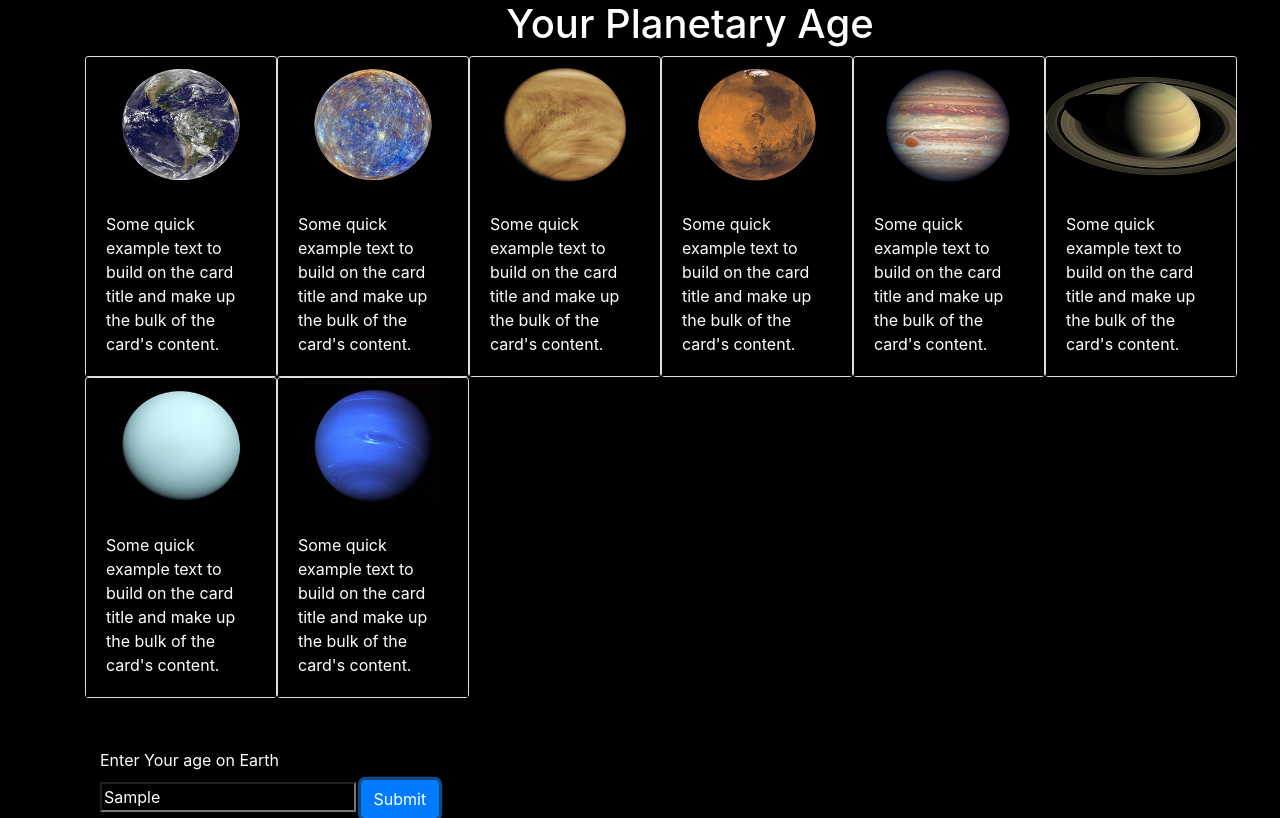
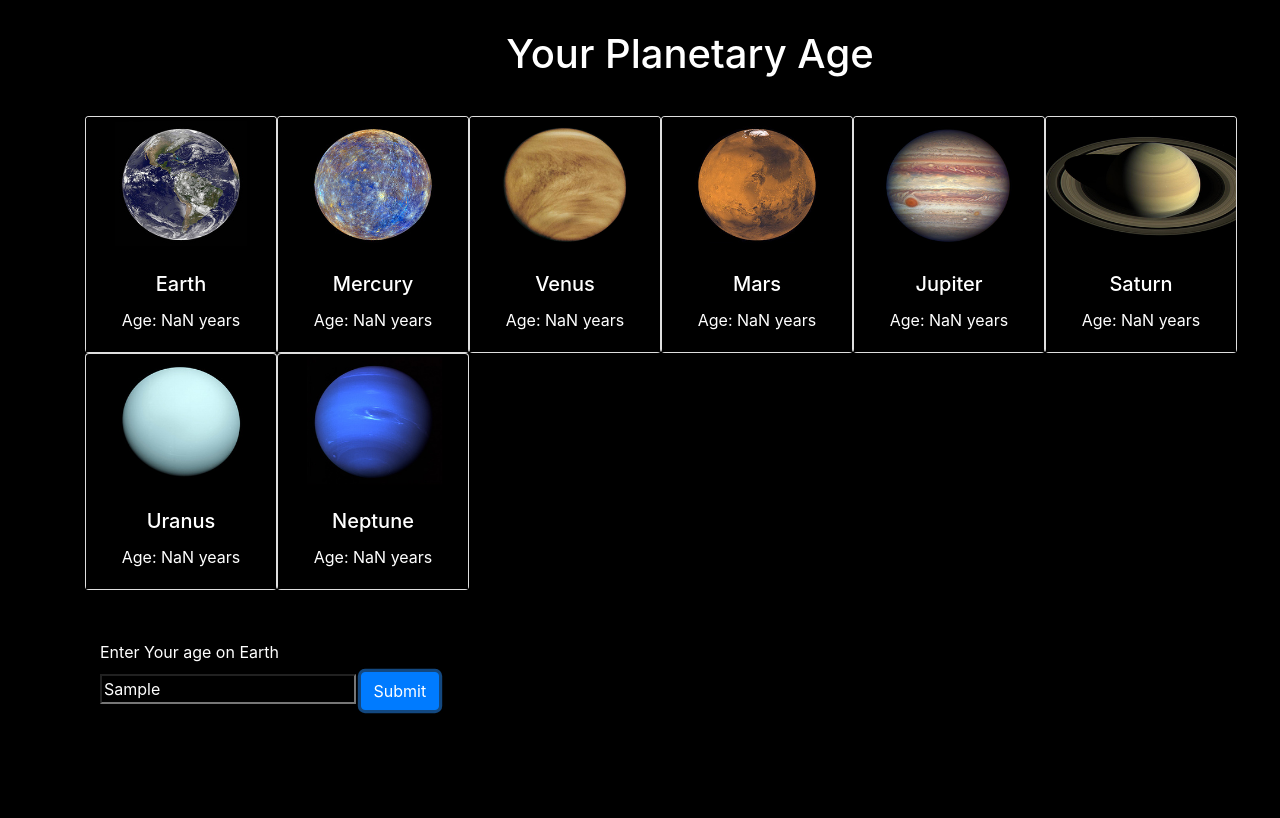
Before and after one commit to hwisoo/js-super-galactic-age-calculator, a website built with webpack: page src/index.html in a window 1280 px wide. Both pictures are taken after typing "Sample" into the empty fields and a click on the button "Submit". Built offline with nearby package versions, Linux system fonts and the light colour scheme.

Commit message:
output planetary age

```diff
--- a/src/galactic.js
+++ b/src/galactic.js
@@ -44,6 +44,9 @@ export class Galactic {
     return this.jupiterYears;
   }
 
+  getSaturnAge() {
+    return this.saturnYears;
+  }
   // Returns age in Uranus years.
   getUranusAge() {
     return this.uranusYears;
@@ -60,4 +63,6 @@ export class Galactic {
   }
 
 
+
+
 }
--- a/src/index.html
+++ b/src/index.html
@@ -12,62 +12,62 @@
 
 
   <div class="planets">
-    <h1 class="text-center">Your Planetary Age</h1>
+    <h1 class="header text-center">Your Planetary Age</h1>
     <div class="row">
       <div class="card" style="width: 12rem;">
         <img class="card-img-top" alt="earth" id="earth">
         <div class="card-body">
-          <p class="card-text">Some quick example text to build on the card title and make up the bulk of the card's
-            content.</p>
+          <h5 class="card-title">Earth</h5>
+          <p class="card-text" id="earth-age"></p>
         </div>
       </div>
       <div class="card" style="width: 12rem;">
         <img class="card-img-top" alt="mercury" id="mercury">
         <div class="card-body">
-          <p class="card-text">Some quick example text to build on the card title and make up the bulk of the card's
-            content.</p>
+          <h5 class="card-title">Mercury</h5>
+          <p class="card-text" id="mercury-age"></p>
         </div>
       </div>
       <div class="card" style="width: 12rem;">
         <img class="card-img-top" alt="venus" id="venus">
         <div class="card-body">
-          <p class="card-text">Some quick example text to build on the card title and make up the bulk of the card's
-            content.</p>
+          <h5 class="card-title">Venus</h5>
+          <p class="card-text" id="venus-age"></p>
         </div>
       </div>
       <div class="card" style="width: 12rem;">
         <img class="card-img-top" alt="mars" id="mars">
         <div class="card-body">
-          <p class="card-text">Some quick example text to build on the card title and make up the bulk of the card's
-            content.</p>
+          <h5 class="card-title">Mars</h5>
+          <p class="card-text" id="mars-age"></p>
         </div>
       </div>
       <div class="card" style="width: 12rem;">
         <img class="card-img-top" alt="jupiter" id="jupiter">
         <div class="card-body">
-          <p class="card-text">Some quick example text to build on the card title and make up the bulk of the card's
-            content.</p>
+          <h5 class="card-title">Jupiter</h5>
+          <p class="card-text" id="jupiter-age"></p>
         </div>
       </div>
       <div class="card" style="width: 12rem;">
         <img class="card-img-top" alt="saturn" id="saturn">
         <div class="card-body">
-          <p class="card-text">Some quick example text to build on the card title and make up the bulk of the card's
-            content.</p>
+          <h5 class="card-title">Saturn</h5>
+          <p class="card-text" id="saturn-age"></p>
         </div>
       </div>
       <div class="card" style="width: 12rem;">
         <img class="card-img-top" alt="uranus" id="uranus">
         <div class="card-body">
-          <p class="card-text">Some quick example text to build on the card title and make up the bulk of the card's
-            content.</p>
+          <h5 class="card-title">Uranus</h5>
+          <p class="card-text" id="uranus-age"></p>
         </div>
       </div>
       <div class="card" style="width: 12rem;">
         <img class="card-img-top" alt="neptune" id="neptune">
         <div class="card-body">
-          <p class="card-text">Some quick example text to build on the card title and make up the bulk of the card's
-            content.</p>
+          <h5 class="card-title">Neptune</h5>
+          <p class="card-text" id="neptune-age"></p>
         </div>
       </div>
 
--- a/src/main.js
+++ b/src/main.js
@@ -12,7 +12,7 @@ import saturnIcon from './images/saturn.jpg';
 import uranusIcon from './images/uranus.jpg';
 import neptuneIcon from './images/neptune.jpg';
 
-
+// Images declared
 var earthImg = document.getElementById('earth');
 earthImg.src = earthIcon;
 var mercuryImg = document.getElementById('mercury');
@@ -30,20 +30,41 @@ uranusImg.src = uranusIcon;
 var neptuneImg = document.getElementById('neptune');
 neptuneImg.src = neptuneIcon;
 
+
+let earthAge = document.getElementById("earth-age");
+let mercuryAge = document.getElementById("mercury-age");
+let venusAge = document.getElementById("venus-age");
+let marsAge = document.getElementById("mars-age");
+let jupiterAge = document.getElementById("jupiter-age");
+let saturnAge = document.getElementById("saturn-age");
+let uranusAge = document.getElementById("uranus-age");
+let neptuneAge = document.getElementById("neptune-age");
+
 $(document).ready(function () {
   // const mercury = 0.241;
   // const venus = 0.615;
-  const mars = 1.88;
+  // const mars = 1.88;
   // const jupiter = 11.9;
   // const saturn = 29.5;
   // const uranus = 84;
   // const neptune = 164.8;
 
+
+
   $('#galactic').submit(function (event) {
+
     event.preventDefault();
     let age = parseInt($("#age").val());
     let galactic = new Galactic(age);
 
-    console.log(galactic.getLifeExpectancy(mars));
+
+    earthAge.innerHTML = "Age: " + galactic.getAge() + " years";
+    mercuryAge.innerHTML = "Age: " + galactic.getMercuryAge() + " years";
+    venusAge.innerHTML = "Age: " + galactic.getVenusAge() + " years";
+    marsAge.innerHTML = "Age: " + galactic.getMarsAge() + " years";
+    jupiterAge.innerHTML = "Age: " + galactic.getJupiterAge() + " years";
+    saturnAge.innerHTML = "Age: " + galactic.getSaturnAge() + " years";
+    uranusAge.innerHTML = "Age: " + galactic.getUranusAge() + " years";
+    neptuneAge.innerHTML = "Age: " + galactic.getNeptuneAge() + " years";
   });
 });
--- a/src/styles.css
+++ b/src/styles.css
@@ -3,6 +3,9 @@
   color: white;
 }
 
+.header {
+  padding: 30px;
+}
 .planets {
   padding-left: 100px;
   width:inherit;
@@ -19,3 +22,7 @@ img {
    padding-top: 50px;
   padding-left: 100px;
 }
+
+.card-title, .card-text {
+  text-align: center;
+}
```
